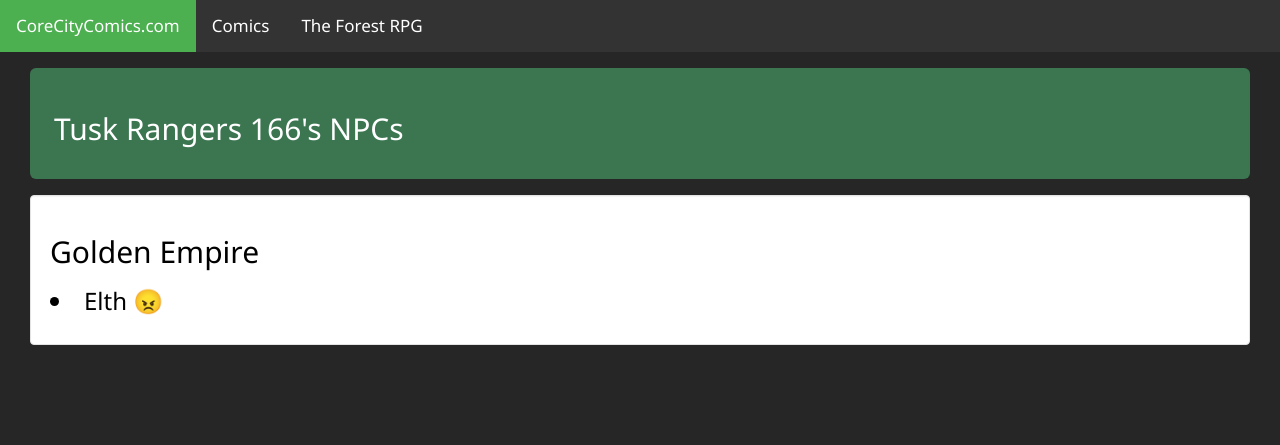
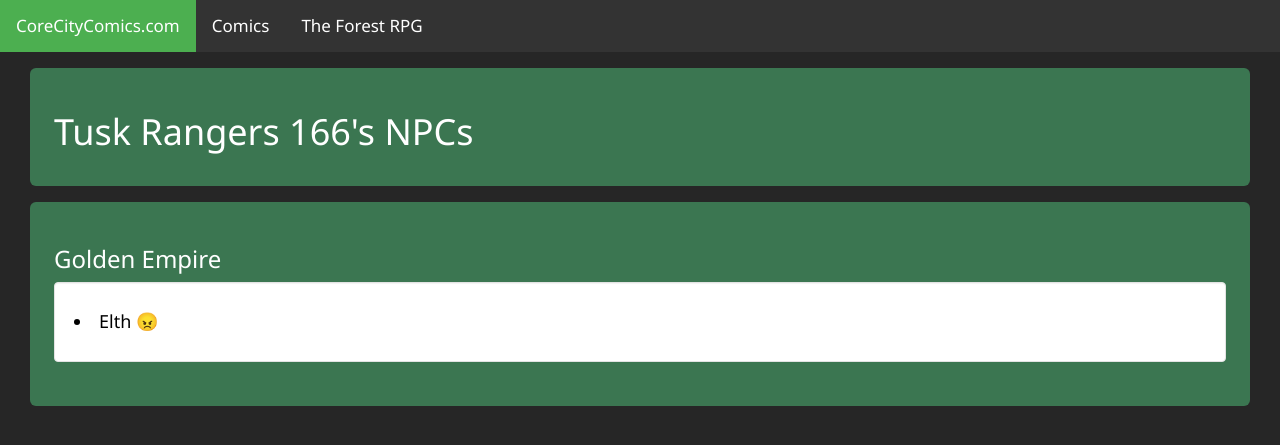
Before and after one commit to EndArixx/CoreSite, a Django app: page /rpg/group/3/npcs in a window 1280 px wide. Shown: the top 445 px of the page. Run offline with Django 3.2, Linux system fonts and the light colour scheme; data comes from the database, SQL or seed files in the repository; some libraries are stand-ins or nearby versions.

Commit message:
Update Core/stats/templates/stats/NPCList.html
Improved formatting.

```diff
--- a/Core/stats/templates/stats/NPCList.html
+++ b/Core/stats/templates/stats/NPCList.html
@@ -6,17 +6,18 @@
 <div class="container-fluid">
 	<div class="col-md-12">
 		<div class="well-lg">
-		  <h2 class="active"><a href="{% url 'group' Group.GID %}">{{ Group.Name }}'s NPCs</a></h2>
+		  <h1 class="active"><a href="{% url 'group' Group.GID %}">{{ Group.Name }}'s NPCs</a></h1>
 		</div>
 			{% if NPCList %}
-			<div class="well">
+			<div class="well-lg">
 			{% for Fac in NPCFaction %}
-				<h2>
+				<h3>
 					{{ Fac.Name }}
-				</h2>
+				</h3>
+				<div class = 'well'>
 				{% for NPC in NPCList %}
 					{% if NPC.NID.FID == Fac %}
-					<h3><li><a href="{% url 'NPCpage' Group.GID NPC.NID.NID %}">{{ NPC.NID.Name }}</a>
+					<h4><li><a href="{% url 'NPCpage' Group.GID NPC.NID.NID %}">{{ NPC.NID.Name }}</a>
 					{% if NPC.EmogiOverride is not nothing %} {{ NPC.EmogiOverride }}
 					{% elif NPC.Disposition < -5 %} &#x1F624
 					{% elif NPC.Disposition < 0 %}  &#x1F620
@@ -24,9 +25,10 @@
 					{% elif NPC.Disposition > 5 %} 	&#x1F604
 					{% elif NPC.Disposition > 0 %} 	&#x1F642
 					{% endif %}
-					</li></h3>
+					</li></h4>
 					{% endif %}
 				{% endfor %}
+				</div>
 			{% endfor %}
 			</div>
 			{% else %}
```
